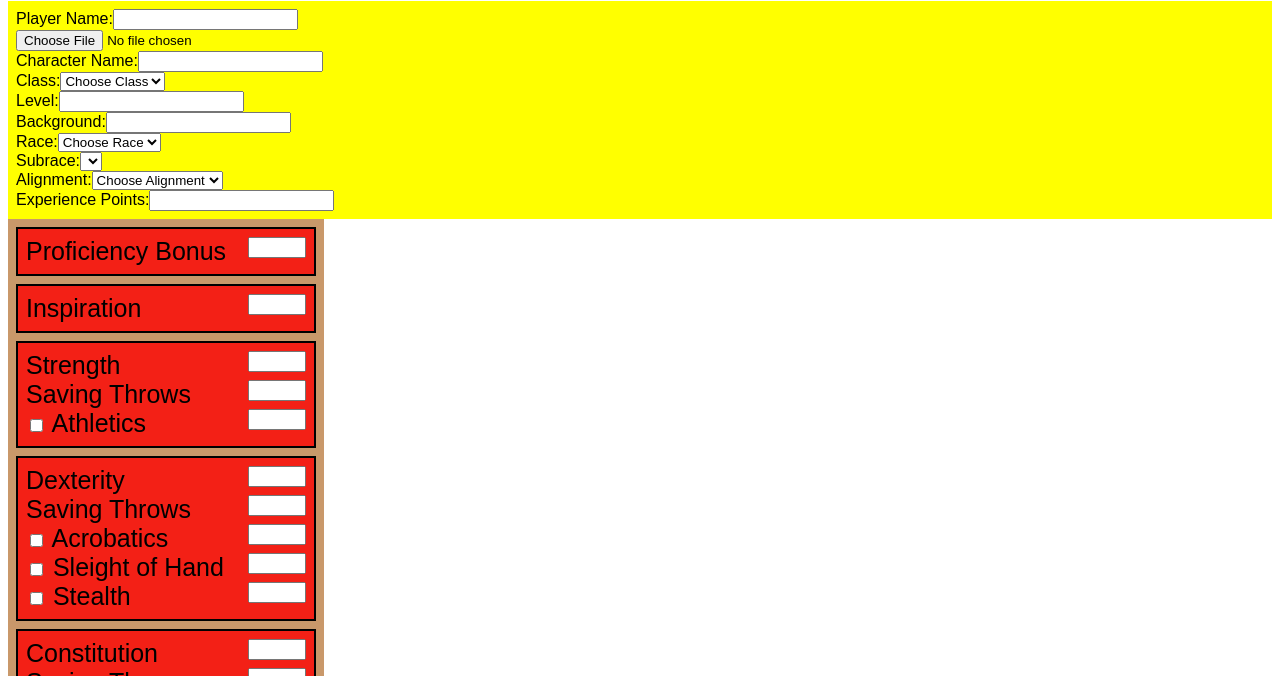
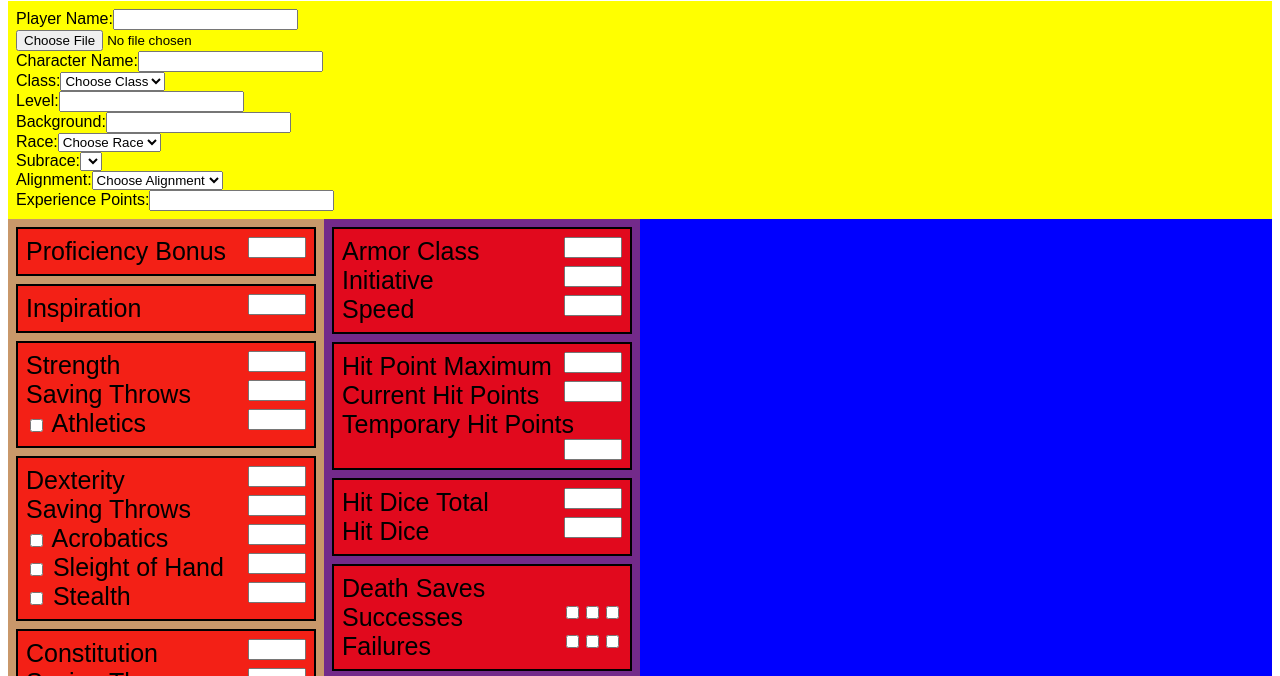
Before and after one commit to CosmicIdes/DandD, a plain HTML site: page index.html in a window 1280 px wide. Shown: the part 79-755 px from the top of the page. Drawn offline with Linux system fonts and the light colour scheme; a web font is replaced by a local one.

Commit message:
added combat stats, did some css formating, created a new js file for the spell list.

```diff
--- a/css/small.css
+++ b/css/small.css
@@ -24,7 +24,7 @@ body {
     display: flex;
     flex-direction: column;
     flex-wrap: wrap;
-    position: absolute;
+    position: relative;
     gap: .5rem;
     width: 300px;
     font-size: 25px;
@@ -43,3 +43,36 @@ body {
      text-align: right;
      gap: 50px;
  }
+
+ .statsBody {
+     display: flex;
+     flex-wrap: wrap;
+     flex-direction: row;
+     background: blue;
+ }
+
+ .charaCombat {
+    background: rgb(115, 42, 138);
+    padding: .5rem;
+    display: flex;
+    flex-direction: column;
+    flex-wrap: wrap;
+    position: relative;
+    gap: .5rem;
+    width: 300px;
+    font-size: 25px;
+ }
+
+ .combatStats {
+    background-color: rgba(255, 0, 0, 0.788);
+    padding: .5rem;
+    gap: 100px;
+    border: 2px solid black;
+ }
+
+ #rightChecks {
+    display: inline;
+    float: right;
+    text-align: right;
+    gap: 50px;
+ }
--- a/index.html
+++ b/index.html
@@ -41,6 +41,7 @@
                 <section class="charaBio">Experience Points:<input type="number"></section>
             </form>
         </div>
+        <div class="statsBody">
             <div class="charaStats">
                 <section class="charaIndStats">Proficiency Bonus <input type="number" id="inputStats"></section>
                 <section class="charaIndStats">Inspiration <input type="number" id="inputStats"></section>
@@ -52,6 +53,14 @@
                 <section class="charaIndStats">Charisma<input type="number" id="inputStats"> <br>Saving Throws <input type="number" id="inputStats"><br><input type="checkbox"> Deception <input type="number" id="inputStats"><br><input type="checkbox"> Intimidation <input type="number" id="inputStats"><br><input type="checkbox"> Performance <input type="number" id="inputStats"><br><input type="checkbox"> Persuasion <input type="number" id="inputStats"></section>
                 <section class="charaIndStats">Passive Widsom (Perception) <input type="number" id="inputStats"></section>
             </div>
+            <div class="charaCombat">
+                <section class="combatStats">Armor Class <input type="text" id="inputStats"><br>Initiative <input type="number" id="inputStats"><br>Speed <input type="text" id="inputStats"></section>
+                <section class="combatStats">Hit Point Maximum <input type="number" id="inputStats"><br>Current Hit Points <input type="number" id="inputStats"><br>Temporary Hit Points <input type="number" id="inputStats"></section>
+                <section class="combatStats">Hit Dice Total <input type="text" id="inputStats"><br>Hit Dice <input type="text" id="inputStats"></section>
+                <section class="combatStats">Death Saves<br>Successes <input type="checkbox" id="rightChecks"> <input type="checkbox" id="rightChecks"> <input type="checkbox" id="rightChecks"><br>Failures <input type="checkbox" id="rightChecks"> <input type="checkbox" id="rightChecks"> <input type="checkbox" id="rightChecks"></section>
+                <section class="combatStats">Attacks & Spellcasting<br>Name <select id="spellList" name="Spell"> URL: <br>Name <select id="spellList" name="Spell"> URL: <br>Name <select id="spellList" name="Spell"> URL: </section>
+            </div>
+        </div>
 
     </main>
     <script src = "./js/index.js"></script>
--- a/js/index.js
+++ b/js/index.js
@@ -32,25 +32,3 @@ xhrRace.onload = function() {
 xhrRace.send();
 
 // subrace dropdown list
-
-document.getElementById('raceList').addEventListener('click', function (){
-   let dropdownSR = getElementById('subRaceList');
-   dropdownSR.length = 0;
-   let defaultOptionSR = document.createElement('option');
-    defaultOption.text = 'Choose Subrace';
-    const xhrSubRace = new XMLHttpRequest();
-    xhrSubRace.open('GET', '.json/race.json', true);
-    xhrSubRace.responsetype = 'text';
-    xhrSubRace.onload = function() {
-        if (xhrSubRace.status === 200) {
-            const mySubRace = JSON.parse(xhrSubRace.responseText);
-            let option;
-            for (let s = 0; s < mySubRace.subRace.length; s++) {
-                optionSR = document.createElement('option');
-                optionSR.text = mySubRace.subRace[s].subRace;
-                optionSR.value = mySubRace.subRace[s].subRace;
-                dropdownSR.add(option);
-            }
-        }
-    }
-});
```
Also changed, not shown: js/spelllist.js (added). Lines whose indentation alone changed are shown as unchanged.
